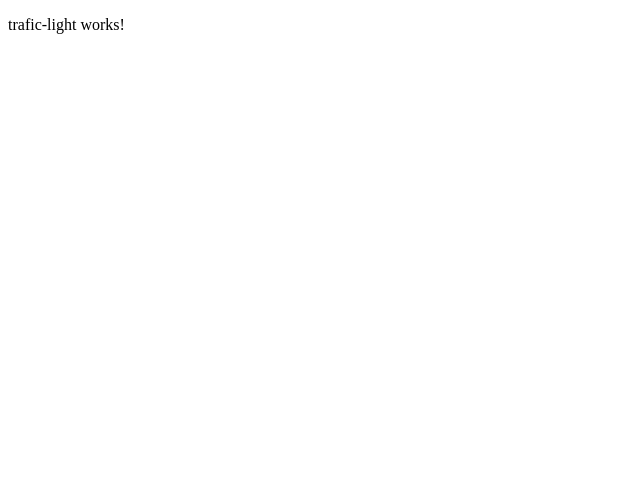
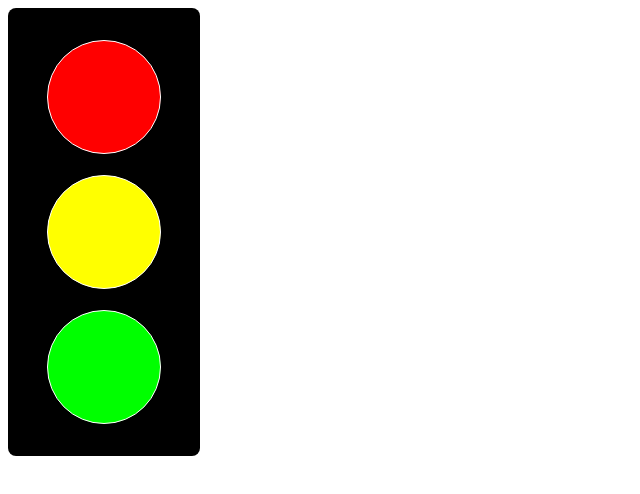
Before and after one commit to SavioSA/trafic-light, an Angular app: page /trafic-light in a window 1280 px wide. Shown: the top 494 px of the page, without its empty margins (0-640 px from the left). Built offline with nearby package versions, Linux system fonts and the light colour scheme.

Commit message:
create traffic light style structure

```diff
--- a/src/app/modules/trafic-light/trafic-light.component.html
+++ b/src/app/modules/trafic-light/trafic-light.component.html
@@ -1 +1,13 @@
-<p>trafic-light works!</p>
+<section>
+  <div class="trafic-light">
+    <div class="light red">
+
+    </div>
+    <div class="light yellow">
+
+    </div>
+    <div class="light green">
+
+    </div>
+  </div>
+</section>
--- a/src/app/modules/trafic-light/trafic-light.component.scss
+++ b/src/app/modules/trafic-light/trafic-light.component.scss
@@ -0,0 +1,32 @@
+.trafic-light{
+  border-radius: .5rem;
+  padding: {
+    top: 2rem;
+    bottom: 2rem;
+  };
+  width: 12rem;
+  height: 24rem;
+  display: flex;
+  flex-direction: column;
+  background-color: #000;
+  justify-content: space-between;
+  align-items: center;
+  .light{
+    border: 1px solid #fff;
+    border-radius: 5rem;
+    width: 7rem;
+    height: 7rem;
+  }
+
+  .red{
+    background-color: rgb(255, 0, 0);
+  }
+
+  .yellow{
+    background-color: rgb(255, 255, 0);
+  }
+
+  .green{
+    background-color: rgb(0, 255, 0);
+  }
+}
```
